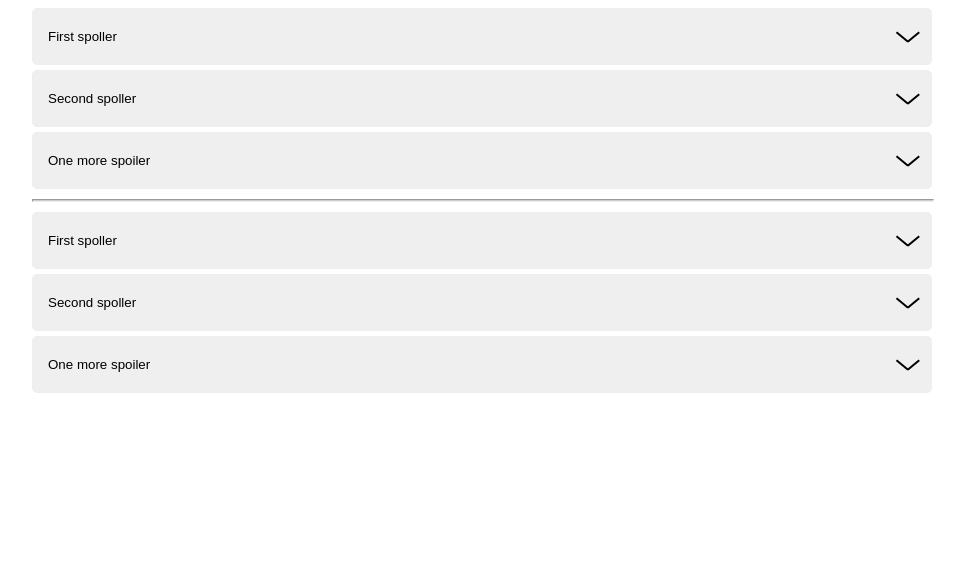
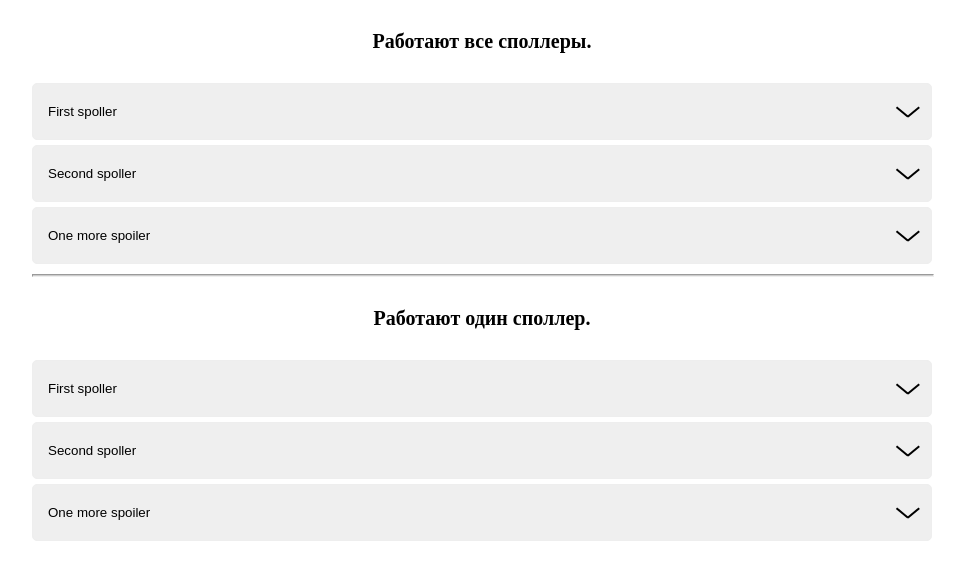
Before and after one commit to beserega/spollers, a plain HTML site: page index.html in a window 1280 px wide. Shown: the whole page, without its empty margins (158-1123 px from the left). Drawn offline with Linux system fonts and the light colour scheme.

Commit message:
Update index.html

```diff
--- a/index.html
+++ b/index.html
@@ -11,6 +11,7 @@
 
 <body>
 	<div class="container">
+		<div style="margin: 30px 0;text-align:center;font-size:20px;font-weight:bold;">Работают все споллеры.</div>
 		<div data-spollers class="spollers">
 			<!-- first spoller -->
 			<div class="spollers__item">
@@ -35,6 +36,7 @@
 			</div>
 		</div> <!-- spollers -->
 		<hr>
+		<div style="margin: 30px 0;text-align:center;font-size:20px;font-weight:bold;">Работают один споллер.</div>
 		<div data-spollers data-one-spoller class="spollers">
 			<!-- first spoller -->
 			<div class="spollers__item">
```
